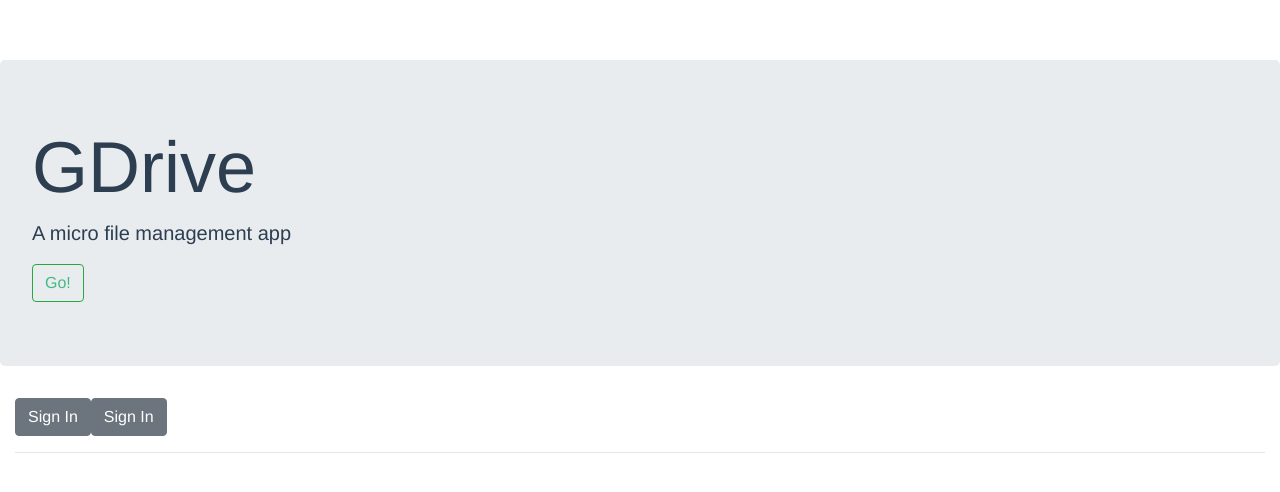
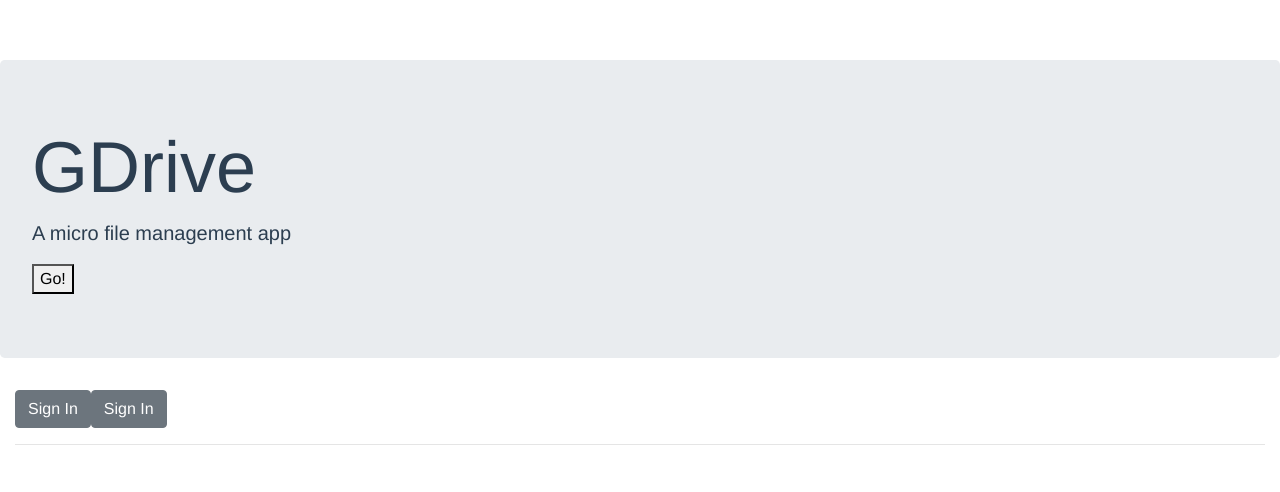
Before and after one commit to ambyrd/team-1, a Vue app: page / in a window 1280 px wide. Shown: the top 492 px of the page. Built offline with nearby package versions, Linux system fonts and the light colour scheme.

Commit message:
Update Hello.vue
fixed some merge overwrites

```diff
--- a/src/components/Hello.vue
+++ b/src/components/Hello.vue
@@ -13,8 +13,7 @@
           <input type="password" class="form-control" id="exampleInputPassword1" placeholder="Password">
         </div>
         -->
-        <router-link to="/upload" onclick="getFiles()"><b-btn variant="outline-success" href="#">Go!</b-btn></router-link>
-
+        <router-link to="/upload" onclick="getFiles()"><button name="btn1" href="#">Go!</button></router-link>
       </form>
 
     </b-jumbotron>
```
